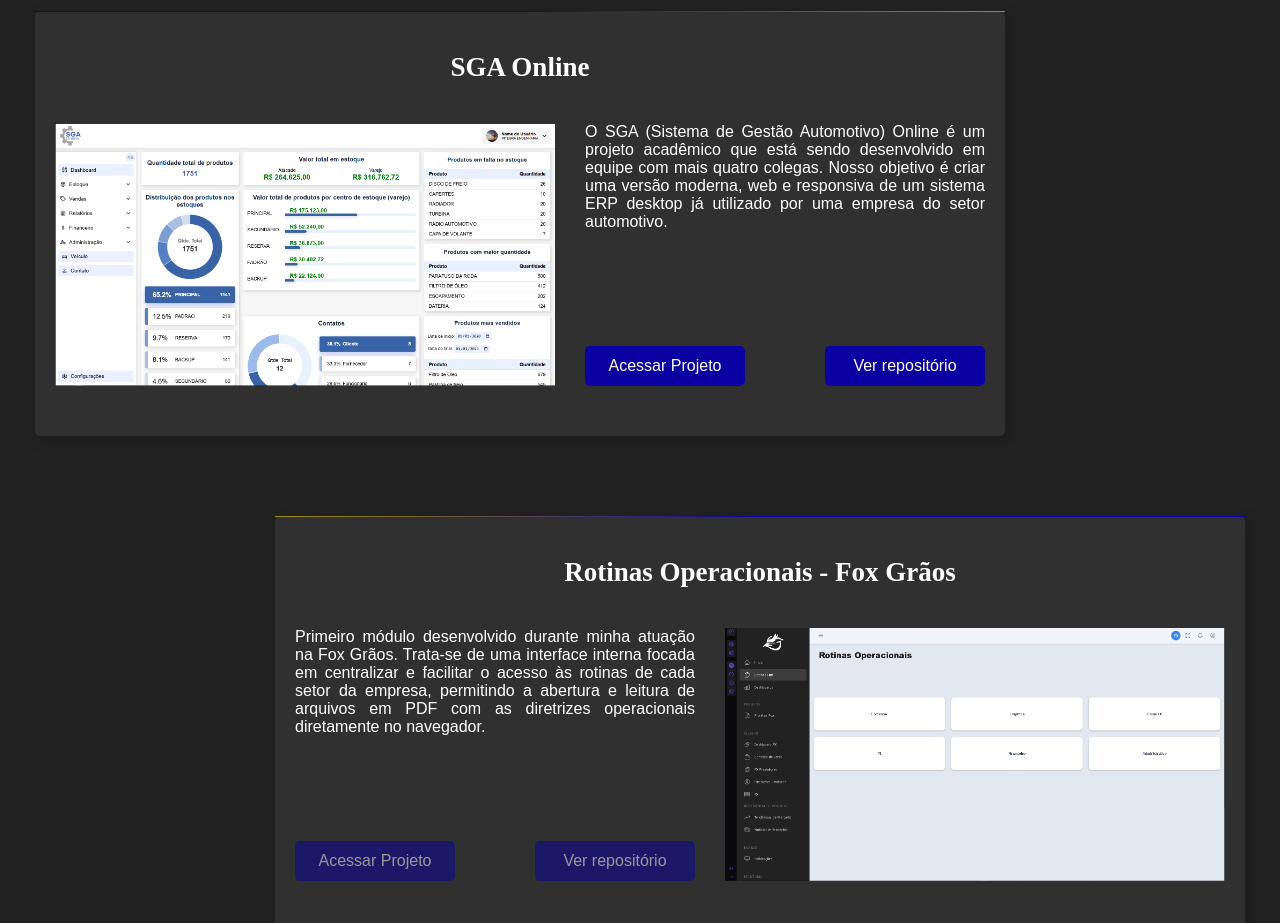
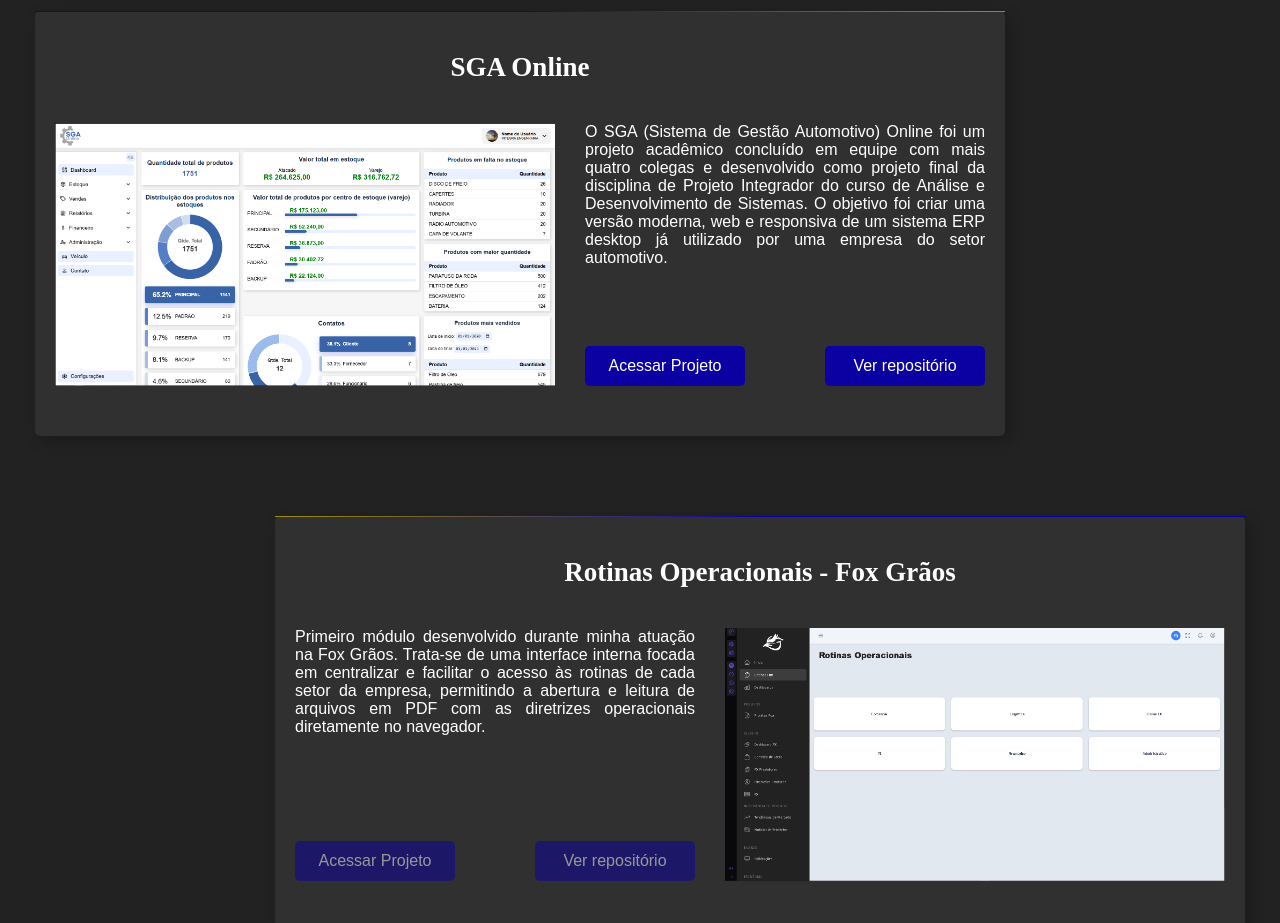
Before and after one commit to matheushnunes/portfolio, a React (Vite) app: page /#/ in a window 1280 px wide. Shown: the part 3960-4883 px from the top of the page. Built offline with nearby package versions, Linux system fonts and the light colour scheme.

Commit message:
Atualizado projeto SGA

```diff
--- a/src/data/projects.js
+++ b/src/data/projects.js
@@ -36,7 +36,7 @@
         title: "SGA Online",
         heroImageKey: "sga_online/desktop/dashboard_sga_online.png",
         imagePath: "sga_online",
-        description: "O SGA (Sistema de Gestão Automotivo) Online é um projeto acadêmico que está sendo desenvolvido em equipe com mais quatro colegas. Nosso objetivo é criar uma versão moderna, web e responsiva de um sistema ERP desktop já utilizado por uma empresa do setor automotivo.",
+        description: "O SGA (Sistema de Gestão Automotivo) Online foi um projeto acadêmico concluído em equipe com mais quatro colegas e desenvolvido como projeto final da disciplina de Projeto Integrador do curso de Análise e Desenvolvimento de Sistemas. O objetivo foi criar uma versão moderna, web e responsiva de um sistema ERP desktop já utilizado por uma empresa do setor automotivo.",
         projectLink: "https://sga-web.github.io/SGA_ONLINE/Front_end/Principal/principal.html",
         repoLink: "https://github.com/SGA-WEB/SGA_ONLINE",
         features: ["Dashboard dinâmico com gráficos interativos e traz informações em tempo real do banco de dados do sistema", "CRUD Layout para criar, visualizar, editar e excluir dados das tabelas", "Possibilidade de fazer uma pesquisa por um campo especifico de uma tabela", "Editar dados do usuário como: nome, senha, email e foto de perfil"],
```
